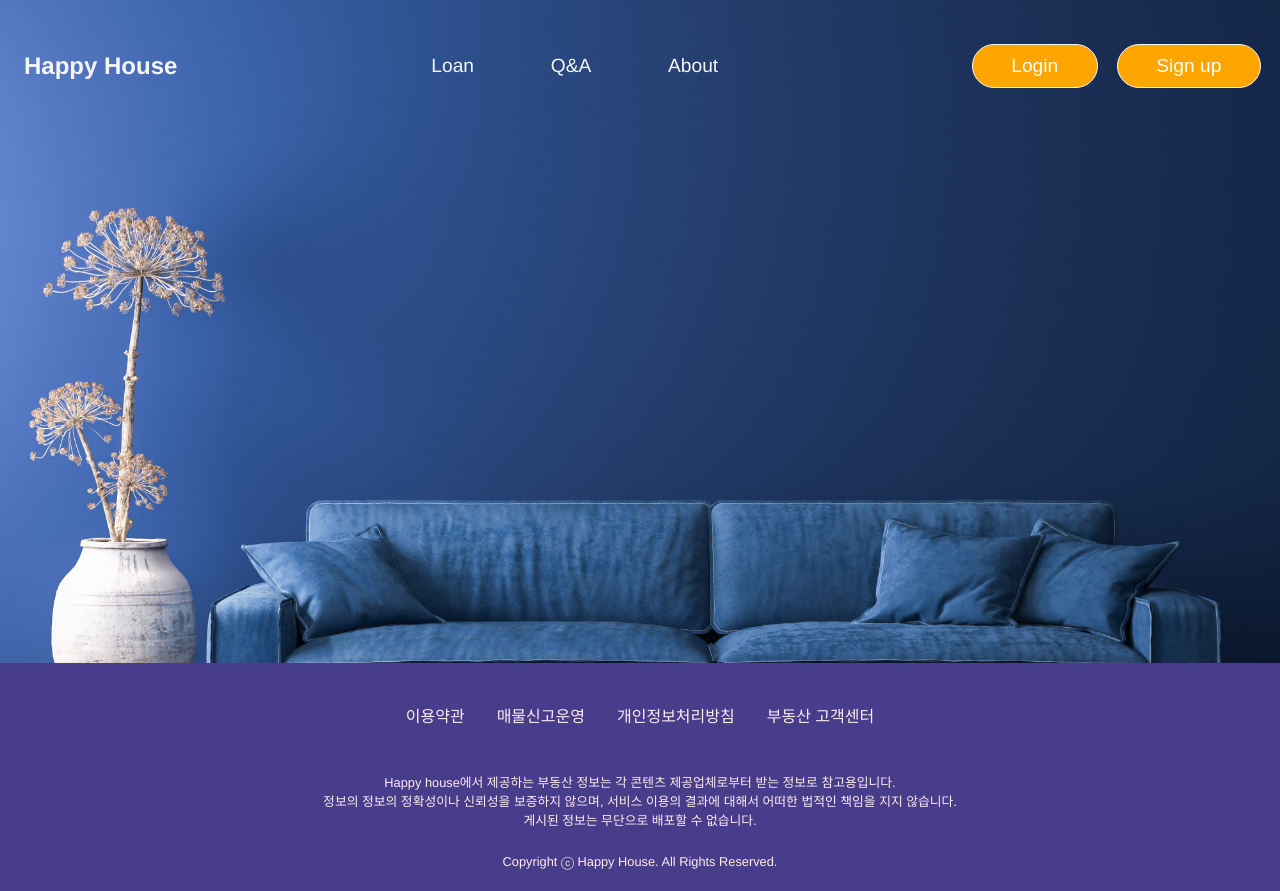
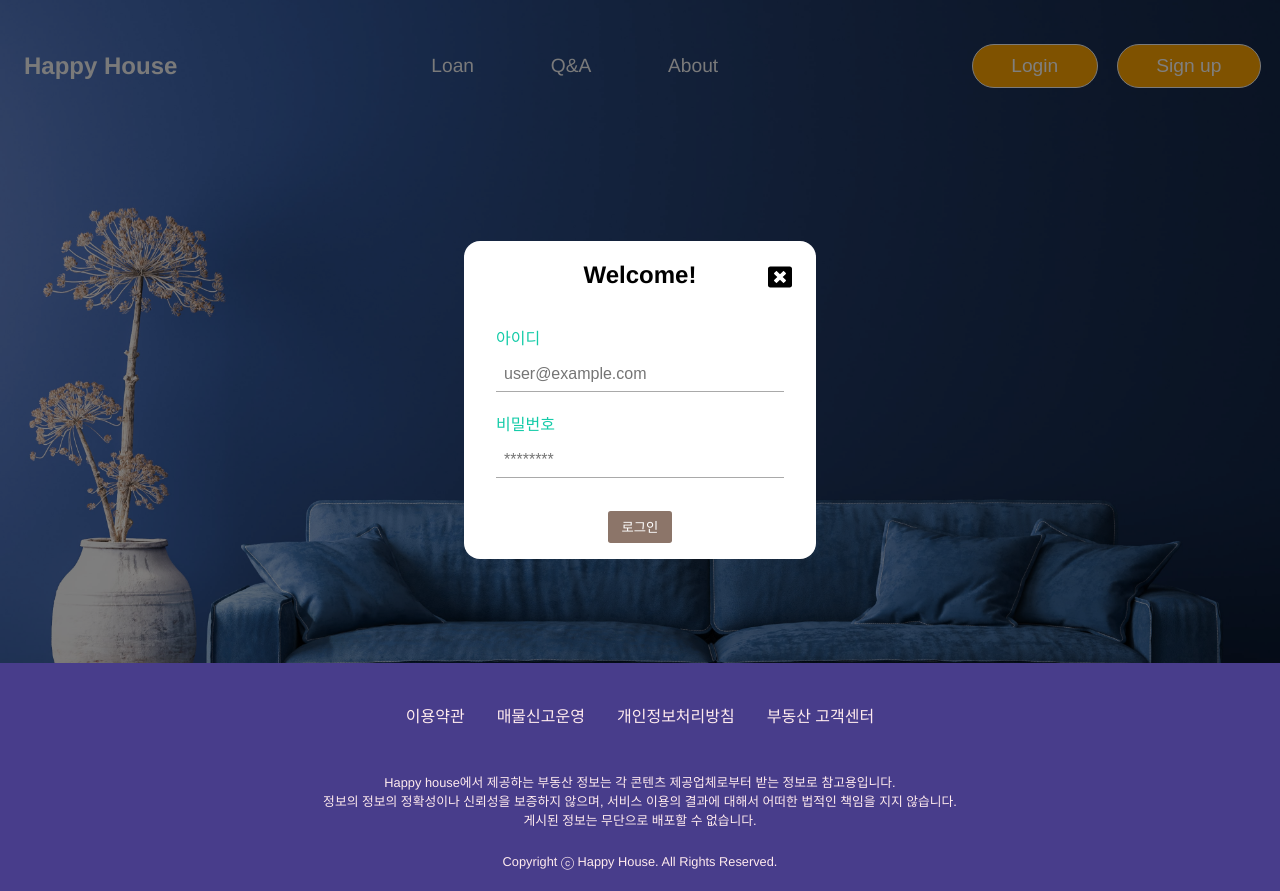
Before and after one commit to 95rolancia/happyhouse-vue, a Vue app: page / in a window 1280 px wide. Both pictures are taken after a click on the button "Login". Built offline with nearby package versions, Linux system fonts and the light colour scheme; no server answers.

Commit message:
Create Login function & User Store & User Api

```diff
--- a/package.json
+++ b/package.json
@@ -11,6 +11,7 @@
     "@fortawesome/fontawesome-svg-core": "^1.2.35",
     "@fortawesome/free-solid-svg-icons": "^5.15.3",
     "@fortawesome/vue-fontawesome": "^2.0.2",
+    "axios": "^0.21.1",
     "core-js": "^3.6.5",
     "vue": "^2.6.11",
     "vue-router": "^3.2.0",
--- a/src/components/Login/Login.vue
+++ b/src/components/Login/Login.vue
@@ -1,24 +1,61 @@
 <template>
-  <div class="container-btn login">
-    <button class="login-btn">Login</button>
+  <div class="container login">
+    <button class="btn login" @click="toggleModal">Login</button>
+    <LoginModal v-if="showModal" @close="toggleModal">
+      <template slot="header">
+        <h1>Welcome!</h1>
+        <font-awesome-icon :icon="['fas', 'window-close']" @click="toggleModal" />
+      </template>
+      <LoginForm @close="toggleModal" />
+    </LoginModal>
   </div>
 </template>
 <script>
-export default {};
+import LoginModal from "./LoginModal.vue";
+import LoginForm from "./LoginForm.vue";
+export default {
+  components: {
+    LoginModal,
+    LoginForm,
+  },
+  data() {
+    return {
+      showModal: false,
+    };
+  },
+  methods: {
+    toggleModal() {
+      this.showModal = !this.showModal;
+    },
+  },
+};
 </script>
 <style scoped>
-.login-btn {
+.btn.login {
   font-size: 1.2rem;
+  color: white;
   background-color: orange;
-  color: white;
   padding: 0.5em 2em;
   border: 1px solid whitesmoke;
   border-radius: 2em;
   transition: all 200ms ease-out;
 }
 
-.login-btn:hover {
+.btn.login:hover {
   background-color: whitesmoke;
   color: teal;
 }
+
+.fa-window-close {
+  position: absolute;
+  top: 1em;
+  right: 1em;
+  font-size: 1.5rem;
+  cursor: pointer;
+  transition: all 200ms ease-in-out;
+}
+
+.fa-window-close:hover {
+  color: red;
+}
 </style>
--- /dev/null
+++ b/src/components/Login/LoginForm.vue
@@ -0,0 +1,108 @@
+<template>
+  <form class="form login" @submit.prevent="submit">
+    <div class="form__row">
+      <label for="email">아이디</label>
+      <input
+        type="text"
+        id="email"
+        v-model="inputUser.user_id"
+        placeholder="user@example.com"
+        required
+      />
+    </div>
+    <div class="form__row">
+      <label for="password">비밀번호</label>
+      <input
+        type="password"
+        id="password"
+        v-model="inputUser.user_pass"
+        placeholder="********"
+        required
+      />
+    </div>
+    <span v-if="showMsg" class="msg"> 아이디나 비밀번호가 틀렸습니다.</span>
+    <div class="form__row--btn">
+      <button class="btn login">로그인</button>
+    </div>
+  </form>
+</template>
+<script>
+import { mapActions, mapGetters } from "vuex";
+export default {
+  data() {
+    return {
+      inputUser: {
+        user_id: "",
+        user_pass: "",
+      },
+      showMsg: false,
+    };
+  },
+  methods: {
+    ...mapActions(["login", "getUser"]),
+    async submit() {
+      const result = await this.login(this.inputUser);
+      if (result) {
+        await this.getUser();
+        this.$emit("close");
+        console.log("logined! ", this.user);
+      } else {
+        this.showMsg = true;
+      }
+    },
+  },
+  computed: {
+    ...mapGetters(["user"]),
+  },
+};
+</script>
+<style scoped>
+.form.login {
+  display: flex;
+  flex-direction: column;
+  width: 18em;
+}
+
+.form__row {
+  display: flex;
+  flex-direction: column;
+  margin-bottom: 1.2em;
+}
+
+label {
+  color: #14cba8;
+  margin-bottom: 0.5em;
+}
+
+.form__row input {
+  font-size: 1rem;
+  padding: 0.5em;
+  outline: none;
+  border: none;
+  border-bottom: 1px solid darkgray;
+}
+
+.form__row--btn {
+  text-align: center;
+  margin: 0 auto;
+}
+
+.btn.login {
+  padding: 0.5em 1em;
+  color: white;
+  background-color: #8c7569;
+  border-radius: 0.2em;
+  margin-top: 1em;
+  transition: all 100ms ease-in-out;
+}
+
+.btn.login:hover {
+  color: white;
+  background-color: #55311c;
+}
+
+.msg {
+  text-align: center;
+  color: red;
+}
+</style>
--- /dev/null
+++ b/src/components/Login/LoginModal.vue
@@ -0,0 +1,77 @@
+<template>
+  <transition name="modal" appear>
+    <div class="modal-overlay">
+      <div class="modal-window">
+        <header class="modal-header">
+          <slot name="header" />
+        </header>
+        <div class="modal-content">
+          <slot />
+        </div>
+      </div>
+    </div>
+  </transition>
+</template>
+
+<style scoped>
+.modal-overlay {
+  display: flex;
+  align-items: center;
+  justify-content: center;
+  position: fixed;
+  z-index: 30;
+  top: 0;
+  left: 0;
+  width: 100%;
+  height: 100%;
+  background: rgba(0, 0, 0, 0.5);
+}
+
+.modal-window {
+  position: relative;
+  background-color: white;
+  border-radius: 1em;
+  overflow: hidden;
+}
+
+.modal-header {
+  text-align: center;
+  color: black;
+}
+
+.modal-content {
+  padding: 1em 2em;
+}
+
+.modal-footer {
+  background: #ccc;
+  padding: 1em;
+  text-align: center;
+}
+
+/* Modal Animation */
+.modal-enter-active,
+.modal-leave-active {
+  transition: opacity 0.4s;
+}
+
+.modal-enter-active .modal-window,
+.modal-leave-active .modal-window {
+  transition: opacity 0.4s, transform 0.4s;
+}
+
+.modal-leave-active {
+  transition: opacity 0.4s ease 0.2s;
+}
+
+.modal-enter,
+.modal-leave-to {
+  opacity: 0;
+}
+
+.modal-enter .modal-window,
+.modal-leave-to .modal-window {
+  opacity: 0;
+  transform: translateY(-20px);
+}
+</style>
--- /dev/null
+++ b/src/service/userApi.js
@@ -0,0 +1,32 @@
+import axios from "axios";
+const API_END_POINT = process.env.VUE_APP_API_END_POINT;
+
+export const userApi = {
+  login: async (user) => {
+    try {
+      const res = await axios.post(`${API_END_POINT}/jwt/authenticate`, user);
+      if (res.status !== 200) {
+        throw new Error("서버가 이상합니다.");
+      }
+      axios.defaults.headers.common["Authorization"] = `Bearer ${res.data.token}`;
+      return await res.data.token;
+    } catch (error) {
+      if (error.response.status === 401) {
+        return undefined;
+      }
+    }
+  },
+
+  getUser: async () => {
+    try {
+      const res = await axios.get(`${API_END_POINT}/user`);
+      console.log("getUser: ", res);
+      if (res.status !== 200) {
+        throw new Error("서버가 이상합니다.");
+      }
+      return await res.data;
+    } catch (error) {
+      console.error(error);
+    }
+  },
+};
--- a/src/store/index.js
+++ b/src/store/index.js
@@ -1,11 +1,10 @@
 import Vue from "vue";
 import Vuex from "vuex";
+
+import user from "./modules/user";
 
 Vue.use(Vuex);
 
 export default new Vuex.Store({
-  state: {},
-  mutations: {},
-  actions: {},
-  modules: {},
+  modules: { user },
 });
--- /dev/null
+++ b/src/store/modules/user.js
@@ -0,0 +1,44 @@
+import { userApi } from "@/service/userApi.js";
+
+const user = {
+  state: {
+    user: null,
+    token: null,
+  },
+  mutations: {
+    setToken: (state, token) => {
+      sessionStorage.setItem("token", `Bearer ${token}`);
+      state.token = token;
+    },
+    setUser: (state, user) => {
+      state.user = { ...user };
+    },
+  },
+  actions: {
+    login: async ({ commit }, user) => {
+      const token = await userApi.login(user);
+      if (token) {
+        commit("setToken", token);
+        return true;
+      } else {
+        return false;
+      }
+    },
+    getUser: async ({ commit }) => {
+      const user = await userApi.getUser();
+      if (user === undefined) return;
+      console.log("user", user);
+      commit("setUser", user);
+    },
+  },
+  getters: {
+    user: (state) => {
+      return state.user;
+    },
+    token: (state) => {
+      return state.token;
+    },
+  },
+};
+
+export default user;
--- a/src/utils/fontawesome.js
+++ b/src/utils/fontawesome.js
@@ -1,8 +1,8 @@
 import Vue from "vue";
 import { library } from "@fortawesome/fontawesome-svg-core";
 import { FontAwesomeIcon } from "@fortawesome/vue-fontawesome";
-import { faBars } from "@fortawesome/free-solid-svg-icons";
+import { faBars, faWindowClose } from "@fortawesome/free-solid-svg-icons";
 
-library.add(faBars);
+library.add(faBars, faWindowClose);
 
 Vue.component("font-awesome-icon", FontAwesomeIcon);
```
Also changed, not shown: 1 other file (tests, documents, lock files or other folders).
